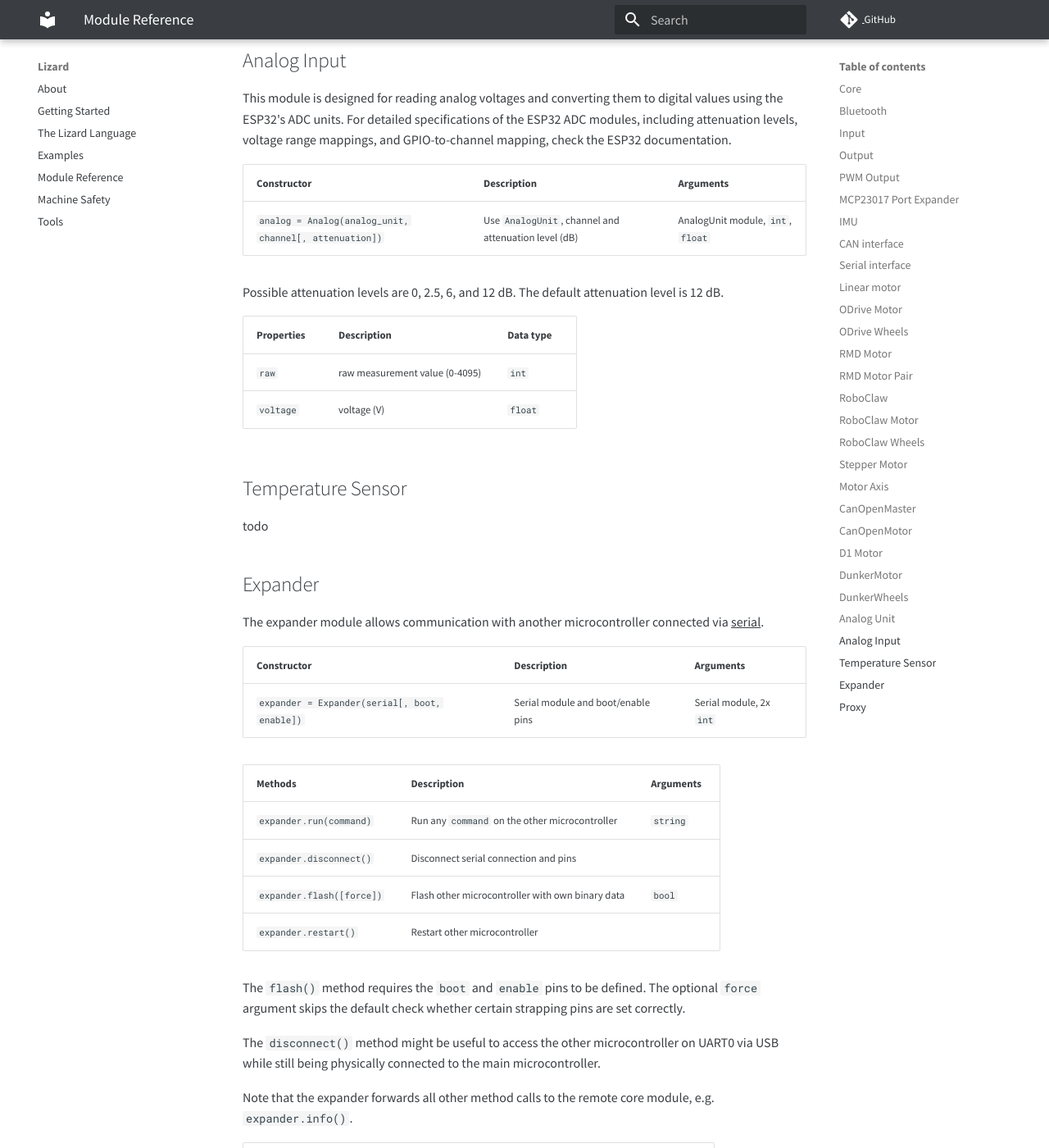
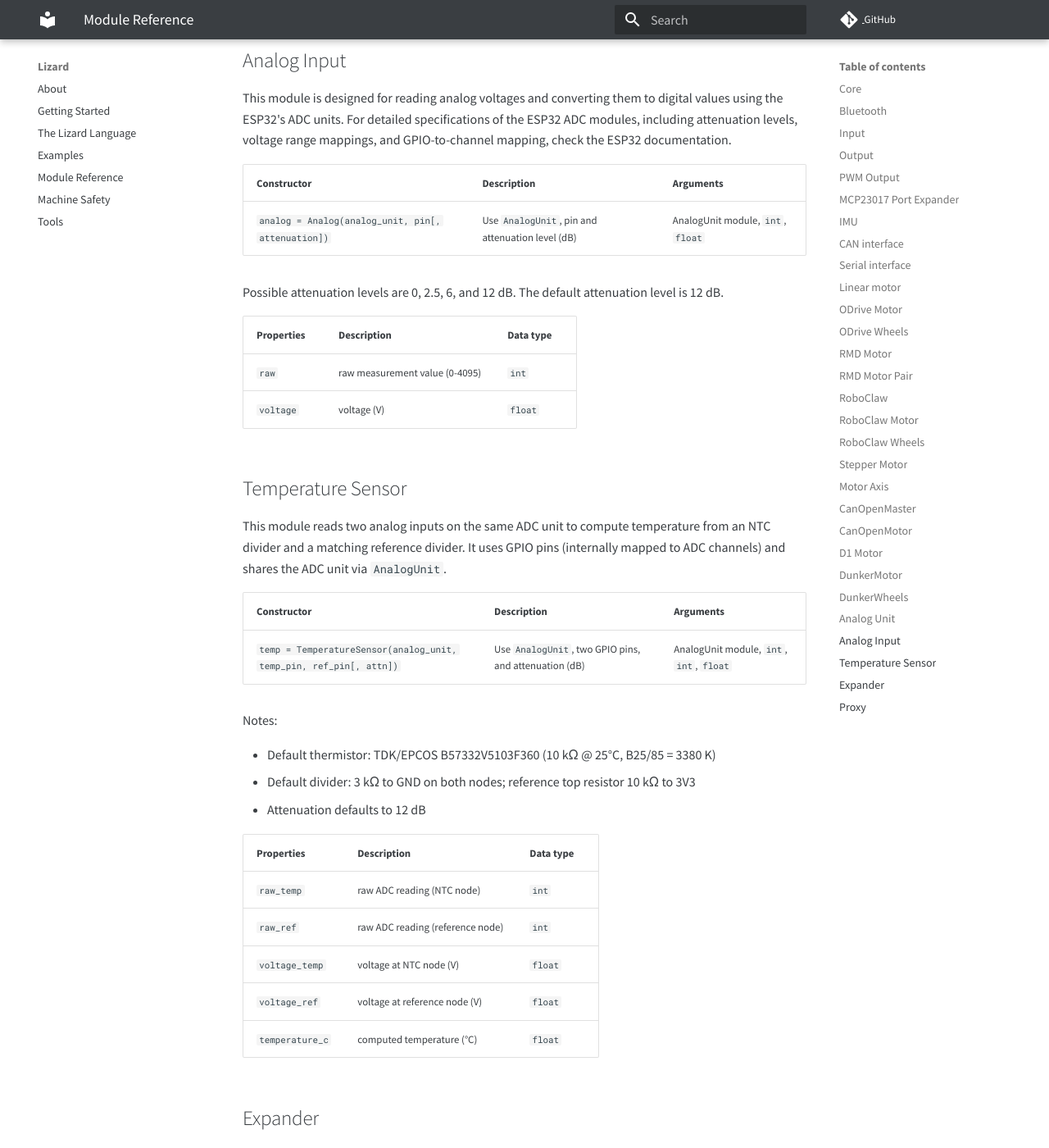
Before and after one commit to zauberzeug/lizard, an MkDocs documentation site: the page built from docs/module_reference.md, in a window 1280 px wide and 1400 px high, scrolled down 28189 px. Shown: the whole window at 82% size. Built offline with MkDocs 1.6.1 and Material for MkDocs 9.7.7, drawn with Linux system fonts in a browser that asks for light colours; comment, search, counter and statistics services are not loaded.

Commit message:
update docs

```diff
--- a/docs/module_reference.md
+++ b/docs/module_reference.md
@@ -827,9 +827,9 @@ This module has no properties or methods and is used only as a dependency by oth
 This module is designed for reading analog voltages and converting them to digital values using the ESP32's ADC units.
 For detailed specifications of the ESP32 ADC modules, including attenuation levels, voltage range mappings, and GPIO-to-channel mapping, check the ESP32 documentation.
 
-| Constructor                                            | Description                                          | Arguments                         |
-| ------------------------------------------------------ | ---------------------------------------------------- | --------------------------------- |
-| `analog = Analog(analog_unit, channel[, attenuation])` | Use `AnalogUnit`, channel and attenuation level (dB) | AnalogUnit module, `int`, `float` |
+| Constructor                                        | Description                                      | Arguments                         |
+| -------------------------------------------------- | ------------------------------------------------ | --------------------------------- |
+| `analog = Analog(analog_unit, pin[, attenuation])` | Use `AnalogUnit`, pin and attenuation level (dB) | AnalogUnit module, `int`, `float` |
 
 Possible attenuation levels are 0, 2.5, 6, and 12 dB.
 The default attenuation level is 12 dB.
@@ -841,7 +841,26 @@ The default attenuation level is 12 dB.
 
 ## Temperature Sensor
 
-todo
+This module reads two analog inputs on the same ADC unit to compute temperature from an NTC divider and a matching reference divider.
+It uses GPIO pins (internally mapped to ADC channels) and shares the ADC unit via `AnalogUnit`.
+
+| Constructor                                                        | Description                                           | Arguments                                |
+| ------------------------------------------------------------------ | ----------------------------------------------------- | ---------------------------------------- |
+| `temp = TemperatureSensor(analog_unit, temp_pin, ref_pin[, attn])` | Use `AnalogUnit`, two GPIO pins, and attenuation (dB) | AnalogUnit module, `int`, `int`, `float` |
+
+Notes:
+
+- Default thermistor: TDK/EPCOS B57332V5103F360 (10 kΩ @ 25°C, B25/85 = 3380 K)
+- Default divider: 3 kΩ to GND on both nodes; reference top resistor 10 kΩ to 3V3
+- Attenuation defaults to 12 dB
+
+| Properties      | Description                      | Data type |
+| --------------- | -------------------------------- | --------- |
+| `raw_temp`      | raw ADC reading (NTC node)       | `int`     |
+| `raw_ref`       | raw ADC reading (reference node) | `int`     |
+| `voltage_temp`  | voltage at NTC node (V)          | `float`   |
+| `voltage_ref`   | voltage at reference node (V)    | `float`   |
+| `temperature_c` | computed temperature (°C)        | `float`   |
 
 ## Expander
 
```
